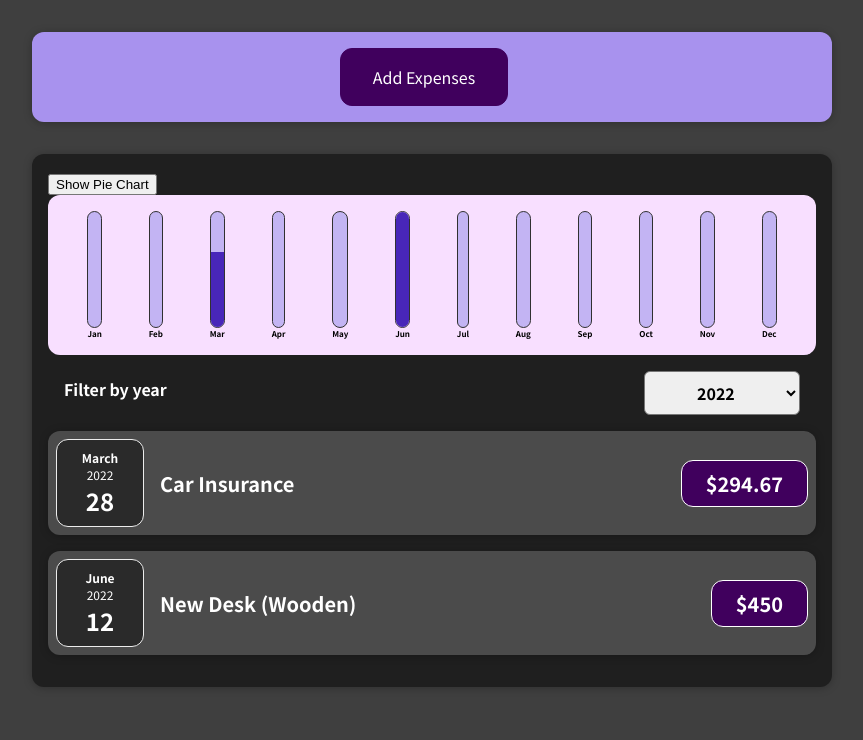
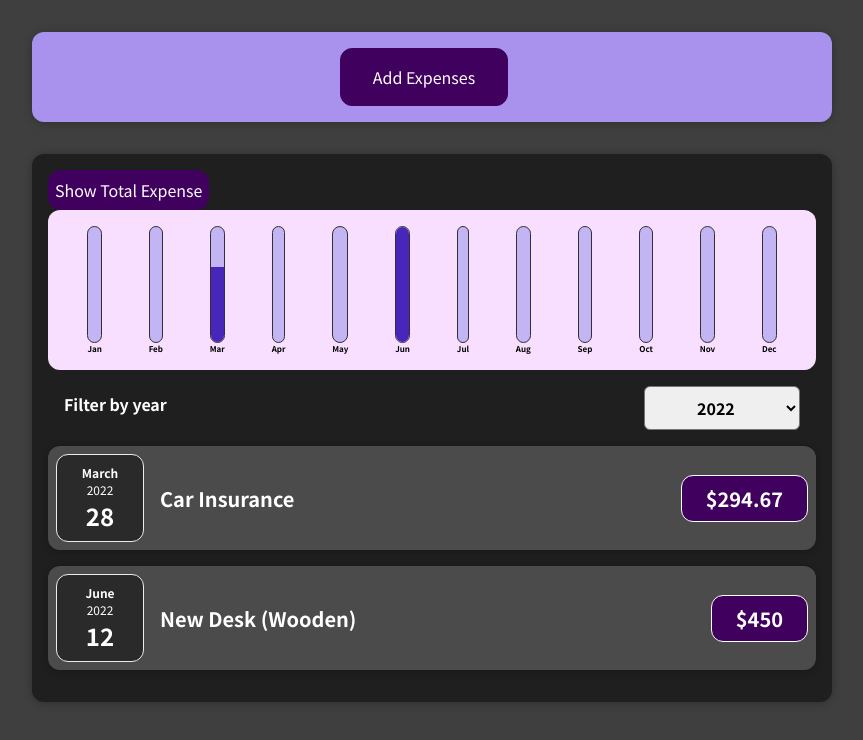
Before and after one commit to Disha3798/expense-tracker-reactJS, a React (Create React App) app: page / in a window 1280 px wide. Shown: the top 740 px of the page, without its empty margins (208-1071 px from the left). Built offline with nearby package versions, Linux system fonts and the light colour scheme.

Commit message:
updated display for pie chart

```diff
--- a/src/components/Chart/PieChart.js
+++ b/src/components/Chart/PieChart.js
@@ -7,13 +7,6 @@ const PieChart = (props) => {
         value: expense.amount,
         name: expense.date.getFullYear()
     }))
-
-    let years=[]
-    for(let i=0; i < updatedExpenses.length; i++){
-        if(years.indexOf(updatedExpenses[i].name) === -1) {
-            years.push(updatedExpenses[i].name);
-        }
-    }
     for(let j=0;j<updatedExpenses.length;j++)
     {
 
@@ -49,7 +42,7 @@ const PieChart = (props) => {
     }
     const options = {
         title: {
-            text: 'Pie Chart',
+            text: 'Total Expense',
             subtext: 'Expense per year',
             left: 'center'
         },
@@ -62,11 +55,10 @@ const PieChart = (props) => {
             textStyle: {
                 color: '#fff'
             }
-
         },
         series: [
             {
-                name: 'Tota Expense',
+                name: 'Total Expense',
                 type: 'pie',
                 radius: '50%',
                 data: updatedArray,
--- /dev/null
+++ b/src/components/Expenses/ExpenseChart/ExpenseChart.css
@@ -0,0 +1,11 @@
+.pie-button{
+    font: inherit;
+    cursor: pointer;
+    height: 40px;
+    /* padding: 1rem 2rem; */
+    border: 1px solid #40005d;
+    background-color: #40005d;
+    color: white;
+    border-radius: 12px;
+    margin-right: 1rem;
+}
--- a/src/components/Expenses/ExpenseChart/ExpenseChart.js
+++ b/src/components/Expenses/ExpenseChart/ExpenseChart.js
@@ -1,11 +1,12 @@
 import { useState } from 'react';
+import './ExpenseChart.css'
 import Chart from '../../Chart/Chart'
 import PieChart from '../../Chart/PieChart';
 
 const ExpenseChart = (props) => {
 
     const [showPie, setShowPie] = useState(false)
-    const [buttonText, setButtonText] = useState('Show Pie Chart')
+    const [buttonText, setButtonText] = useState('Show Total Expense')
     const datapoints = [
         { month: 'Jan', value: 0 },
         { month: 'Feb', value: 0 },
@@ -27,19 +28,19 @@ const ExpenseChart = (props) => {
     }
 
     const showPieDisplay = () => {
-        if (buttonText === 'Show Pie Chart') {
+        if (buttonText === 'Show Total Expense') {
             setShowPie(true)
-            setButtonText('Hide Pie Chart')
+            setButtonText('Hide Total Expense')
         }
         else {
             setShowPie(false)
-            setButtonText('Show Pie Chart')
+            setButtonText('Show Total Expense')
         }
 
     }
     return (
         <div>
-            <button type="button" onClick={showPieDisplay}>{buttonText}</button>
+            <button className='pie-button' type="button" onClick={showPieDisplay}>{buttonText}</button>
             {showPie && <PieChart expenses={props.entireList}/>}
             {!showPie&&<Chart datapoints={datapoints} />}
         </div>
```
